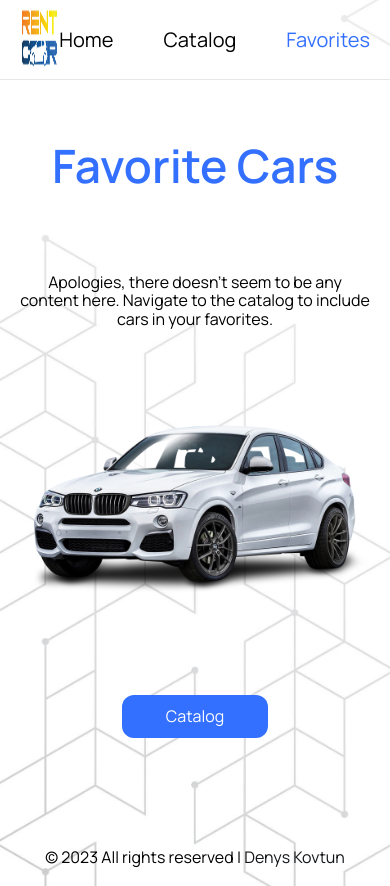
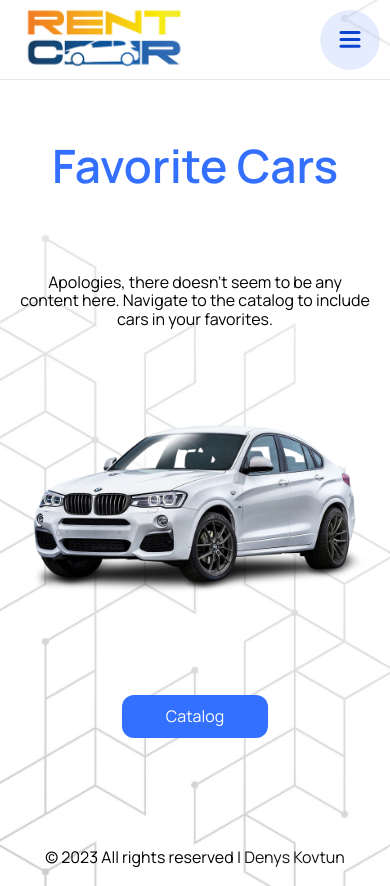
Before and after one commit to Soundlover1984/car-rental-project, a React (Create React App) app: page /car-rental-project/favorites in a window 390 px wide. Built offline with nearby package versions, Linux system fonts and the light colour scheme.

Commit message:
mobile menu added

```diff
--- a/src/components/AppBar/AppBar.jsx
+++ b/src/components/AppBar/AppBar.jsx
@@ -1,20 +1,20 @@
-
-import { Header, Logo, Link, Navi, LogoImg } from './AppBar.styled';
+import { Header, Logo, LogoImg } from './AppBar.styled';
 import carLogo from '../../assets/rent-car-logo.png';
+import { useMediaQuery } from 'react-responsive';
+import MobileMenu from 'components/MobileMenu/MobileMenu';
+import Navigation from 'components/Navigation/Navigation';
 
 
 const AppBar = () => {
+   const isMobile = useMediaQuery({
+     query: '(max-width: 768px)',
+   });
   return (
     <Header>
       <Logo to="/">
-          <LogoImg src={carLogo} alt="logo" width="200" height="80"  />
-        </Logo>
-      <Navi>
-        <Link to="/">Home</Link>
-        <Link to="/catalog">Catalog</Link>
-        <Link to="/favorites">Favorites</Link>
-      </Navi>
-
+        <LogoImg src={carLogo} alt="logo" width="200" height="80" />
+      </Logo>
+      {isMobile ? <MobileMenu /> : <Navigation />}
     </Header>
   );
 };
--- a/src/components/AppBar/AppBar.styled.jsx
+++ b/src/components/AppBar/AppBar.styled.jsx
@@ -22,22 +22,7 @@ export const Logo = styled(NavLink)`
     0 4px 3px #bec6e9, 0 5px 3px #a9a6a6;
 
 `;
-export const Navi = styled.nav`
-  display: flex;
-  gap: 50px;
-`;
 
-export const Link = styled(NavLink)`
-  font-size: 20px;
-  :hover {
-    color: var(--button-color);
-    font-weight: 500;
-  }
-
-  &.active {
-    color: var(--button-color);
-  }
-`;
 
 export const LogoImg = styled.img`
   width: 100%;
--- /dev/null
+++ b/src/components/MobileMenu/MobileMenu.jsx
@@ -0,0 +1,62 @@
+import { useRef } from 'react';
+import { AnimatePresence, useCycle } from 'framer-motion';
+import { ToggleMenu } from 'components/ToggleMenu/ToggleMenu';
+import { useDimensions } from 'helpers/useDimensions';
+import { MobileNavigation } from 'components/MobileNavigation/MobileNavigation';
+import { Nav, Wrapper } from './MobileMenu.styled';
+import { useEffect } from 'react';
+
+const sidebar = {
+  open: (height = 500) => ({
+    clipPath: `circle( ${height * 2 + 200}px at 100% 0)`,
+    transition: {
+      type: 'spring',
+      stiffness: 20,
+      restDelta: 2,
+    },
+  }),
+  closed: (distanceFromRight = 40) => ({
+    clipPath: `circle(30px at calc(100% - ${distanceFromRight}px) 40px)`,
+    transition: {
+      delay: 0.5,
+      type: 'spring',
+      stiffness: 400,
+      damping: 40,
+    },
+  }),
+};
+
+const MobileMenu = () => {
+  const [isOpen, toggleOpen] = useCycle(false, true);
+  const containerRef = useRef(null);
+  const { height } = useDimensions(containerRef);
+
+  useEffect(() => {
+    if (isOpen) {
+      document.body.style.overflow = 'hidden';
+    } else {
+      document.body.style.overflow = 'auto';
+    }
+  }, [isOpen]);
+
+  return (
+    <AnimatePresence>
+      <Nav
+        key="mobileMenu"
+        initial={false}
+        animate={isOpen ? 'open' : 'closed'}
+        exit="closed"
+        custom={height}
+        ref={containerRef}
+        width={isOpen ? '100%' : '80px'}
+        height={isOpen ? '100vh' : '80px'}
+      >
+        <Wrapper className="background" initial={false} variants={sidebar} />
+        <MobileNavigation onClose={() => toggleOpen()} />
+        <ToggleMenu toggle={() => toggleOpen()} />
+      </Nav>
+    </AnimatePresence>
+  );
+};
+
+export default MobileMenu;
--- /dev/null
+++ b/src/components/MobileMenu/MobileMenu.styled.jsx
@@ -0,0 +1,22 @@
+import { motion } from 'framer-motion';
+import styled from 'styled-components';
+
+
+export const Nav = styled(motion.nav)`
+  position: absolute;
+  top: 0;
+  right: 0;
+  bottom: 0;
+  width: ${props => props.width};
+  height: ${props => props.height};
+  overflow: hidden;
+`;
+
+export const Wrapper = styled(motion.div)`
+  position: absolute;
+  top: 0;
+  left: 0;
+  bottom: 0;
+  background: #789ffb33;
+  backdrop-filter: blur(100px);
+`;
--- /dev/null
+++ b/src/components/MobileNavigation/MobileNavigation.jsx
@@ -0,0 +1,54 @@
+import { NavItem, NavList } from './MobileNavigation.styled';
+
+const variantsLink = {
+  open: {
+    y: 0,
+    opacity: 1,
+    transition: {
+      y: { stiffness: 1000, velocity: -100 },
+    },
+  },
+  closed: {
+    y: 50,
+    opacity: 0,
+    transition: {
+      y: { stiffness: 1000 },
+    },
+  },
+};
+
+const variants = {
+  open: {
+    transition: { staggerChildren: 0.07, delayChildren: 0.2 },
+    visibility: 'visible',
+    pointerEvents: 'auto',
+  },
+  closed: {
+    transition: { staggerChildren: 0.05, staggerDirection: -1 },
+    visibility: 'hidden',
+    pointerEvents: 'none',
+  },
+};
+
+const menu = [
+  { id: 1, name: 'Home', src: '/' },
+  { id: 2, name: 'Catalog', src: '/catalog' },
+  { id: 3, name: 'Favorites', src: '/favorites' },
+];
+
+export const MobileNavigation = ({ onClose }) => (
+  <NavList variants={variants}>
+    {menu.map(({ id, name, src }) => (
+      <NavItem
+        key={id}
+        variants={variantsLink}
+        whileHover={{ scale: 1.1 }}
+        whileTap={{ scale: 0.95 }}
+        to={src}
+        onClick={onClose}
+      >
+        {name}
+      </NavItem>
+    ))}
+  </NavList>
+);
--- /dev/null
+++ b/src/components/MobileNavigation/MobileNavigation.styled.jsx
@@ -0,0 +1,43 @@
+import styled from 'styled-components';
+import { motion } from 'framer-motion';
+import { NavLink } from 'react-router-dom';
+
+export const NavList = styled(motion.ul)`
+  padding: 25px;
+  position: absolute;
+  top: 100px;
+  left: 50%;
+  transform: translateX(-50%);
+  display: flex;
+  flex-direction: column;
+  gap: 50px;
+  align-items: center;
+`;
+
+export const NavItem = styled(motion(NavLink))`
+  position: relative;
+  font-size: 28px;
+  transition: color 500ms ease-in-out, text-decoration 500ms ease-in-out;
+  &:after {
+    content: '';
+    background: none repeat scroll 0 0 transparent;
+    bottom: -1px;
+    display: block;
+    height: 1px;
+    left: 50%;
+    position: absolute;
+    background: var(--accent-hover);
+    transition: width 500ms ease 0s, left 500ms ease 0s;
+    width: 0;
+  }
+  &:hover:after {
+    width: 100%;
+    left: 0;
+  }
+  :hover {
+    color: var(--accent-hover);
+  }
+  &.active {
+    color: var(--accent-color);
+  }
+`;
--- /dev/null
+++ b/src/components/Navigation/Navigation.jsx
@@ -0,0 +1,13 @@
+const { Navi, Link } = require('./Navigation.styled');
+
+const Navigation = () => {
+  return (
+    <Navi>
+      <Link to="/">Home</Link>
+      <Link to="/catalog">Catalog</Link>
+      <Link to="/favorites">Favorites</Link>
+    </Navi>
+  );
+};
+
+export default Navigation;
--- /dev/null
+++ b/src/components/Navigation/Navigation.styled.jsx
@@ -0,0 +1,19 @@
+import styled from 'styled-components';
+import { NavLink } from 'react-router-dom';
+
+export const Navi = styled.nav`
+  display: flex;
+  gap: 50px;
+`;
+
+export const Link = styled(NavLink)`
+  font-size: 20px;
+  :hover {
+    color: var(--button-color);
+    font-weight: 500;
+  }
+
+  &.active {
+    color: var(--button-color);
+  }
+`;
--- /dev/null
+++ b/src/components/ToggleMenu/ToggleMenu.jsx
@@ -0,0 +1,40 @@
+import * as React from 'react';
+import { motion } from 'framer-motion';
+import { Button } from './ToggleMenu.styled';
+
+const Path = props => (
+  <motion.path
+    fill="transparent"
+    strokeWidth="3"
+    stroke="#0B44CD"
+    strokeLinecap="round"
+    {...props}
+  />
+);
+
+export const ToggleMenu = ({ toggle }) => (
+  <Button onClick={toggle}>
+    <svg width="23" height="23" viewBox="0 0 23 23">
+      <Path
+        variants={{
+          closed: { d: 'M 2 2.5 L 20 2.5' },
+          open: { d: 'M 3 16.5 L 17 2.5' },
+        }}
+      />
+      <Path
+        d="M 2 9.423 L 20 9.423"
+        variants={{
+          closed: { opacity: 1 },
+          open: { opacity: 0 },
+        }}
+        transition={{ duration: 0.1 }}
+      />
+      <Path
+        variants={{
+          closed: { d: 'M 2 16.346 L 20 16.346' },
+          open: { d: 'M 3 2.5 L 17 16.346' },
+        }}
+      />
+    </svg>
+  </Button>
+);
--- /dev/null
+++ b/src/components/ToggleMenu/ToggleMenu.styled.jsx
@@ -0,0 +1,14 @@
+import styled from 'styled-components';
+
+export const Button = styled.button`
+  outline: none;
+  border: none;
+  cursor: pointer;
+  position: absolute;
+  top: 18px;
+  right: 15px;
+  width: 50px;
+  height: 50px;
+  border-radius: 50%;
+  background: transparent;
+`;
--- /dev/null
+++ b/src/helpers/useDimensions.js
@@ -0,0 +1,12 @@
+import { useEffect, useRef } from 'react';
+
+export const useDimensions = ref => {
+  const dimensions = useRef({ width: 0, height: 0 });
+
+  useEffect(() => {
+    dimensions.current.width = ref.current.offsetWidth;
+    dimensions.current.height = ref.current.offsetHeight;
+  }, [ref]);
+
+  return dimensions.current;
+};
--- a/src/index.css
+++ b/src/index.css
@@ -51,3 +51,42 @@ ul {
   padding: 0;
   margin: 0;
 }
+
+.background {
+  position: absolute;
+  top: 0;
+  right: 0;
+  bottom: 0;
+  width: 100%;
+  background: #fff;
+}
+
+.icon-placeholder {
+  width: 40px;
+  height: 40px;
+  border-radius: 50%;
+  flex: 40px 0;
+  margin-right: 20px;
+}
+
+.text-placeholder {
+  border-radius: 5px;
+  width: 200px;
+  height: 20px;
+  flex: 1;
+}
+
+.refresh {
+  padding: 10px;
+  position: absolute;
+  background: rgba(0, 0, 0, 0.4);
+  border-radius: 10px;
+  width: 20px;
+  height: 20px;
+  top: 10px;
+  right: 10px;
+  display: flex;
+  justify-content: center;
+  align-items: center;
+  cursor: pointer;
+}
```
Also changed, not shown: 1 other file (tests, documents, lock files or other folders).
